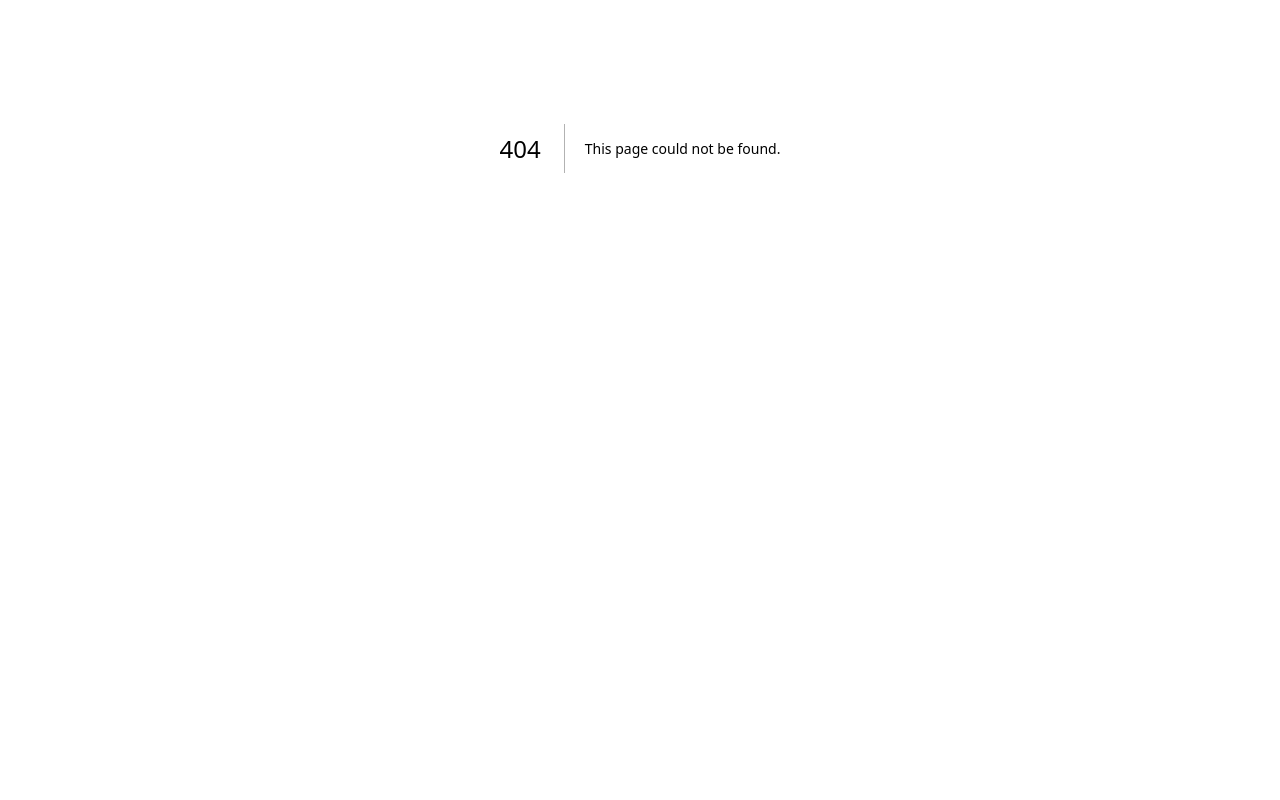
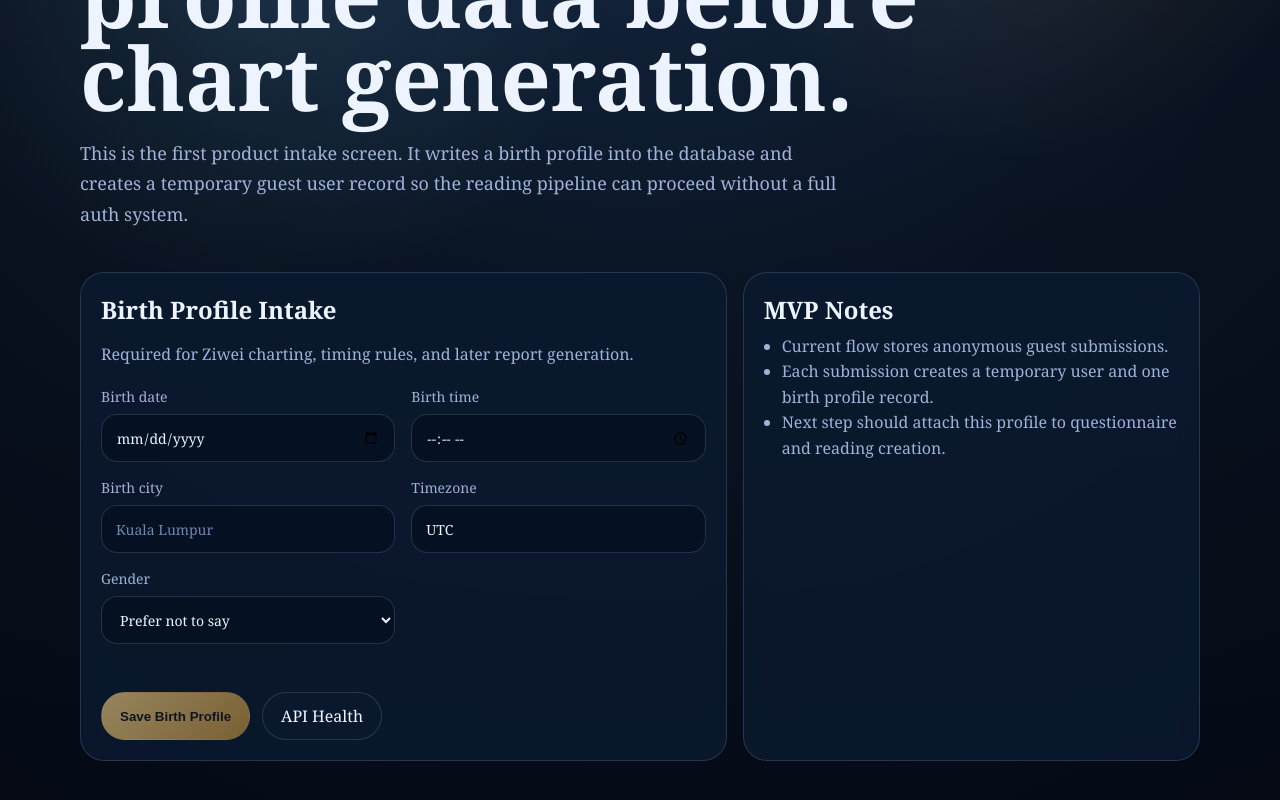
Before and after one commit to ronfatt/5d_destiny, a Next.js app: page /birth-profile in a window 1280 px wide. Before the commit this address had no page. Shown: the part 252-1052 px from the top of the page. Before the commit the page ends 800 px from the top, so only its background shows below. Built offline with nearby package versions, Linux system fonts and the light colour scheme.

Commit message:
Add birth profile intake flow

```diff
--- /dev/null
+++ b/app/api/birth-profiles/route.ts
@@ -0,0 +1,87 @@
+import { Gender, UserStatus } from "@prisma/client";
+import { NextRequest, NextResponse } from "next/server";
+import { prisma } from "@/lib/prisma";
+
+const allowedGenders = new Set<Gender>(["MALE", "FEMALE", "OTHER", "UNSPECIFIED"]);
+
+function isTimeValue(value: string) {
+  return /^([01]\d|2[0-3]):([0-5]\d)$/.test(value);
+}
+
+export async function POST(request: NextRequest) {
+  try {
+    const body = (await request.json()) as {
+      birthDate?: string;
+      birthTime?: string;
+      birthLocation?: string;
+      timezone?: string;
+      gender?: Gender;
+    };
+
+    const birthDate = body.birthDate?.trim();
+    const birthTime = body.birthTime?.trim();
+    const birthLocation = body.birthLocation?.trim();
+    const timezone = body.timezone?.trim();
+    const gender = body.gender && allowedGenders.has(body.gender) ? body.gender : "UNSPECIFIED";
+
+    if (!birthDate || Number.isNaN(Date.parse(birthDate))) {
+      return NextResponse.json({ error: "A valid birth date is required." }, { status: 400 });
+    }
+
+    if (!birthTime || !isTimeValue(birthTime)) {
+      return NextResponse.json({ error: "A valid birth time is required." }, { status: 400 });
+    }
+
+    if (!birthLocation) {
+      return NextResponse.json({ error: "Birth location is required." }, { status: 400 });
+    }
+
+    if (!timezone) {
+      return NextResponse.json({ error: "Timezone is required." }, { status: 400 });
+    }
+
+    const created = await prisma.$transaction(async (tx) => {
+      const guestSeed = crypto.randomUUID();
+      const user = await tx.user.create({
+        data: {
+          email: `guest+${guestSeed}@5ddestiny.local`,
+          passwordHash: `guest:${guestSeed}`,
+          displayName: "Guest User",
+          status: UserStatus.ACTIVE
+        }
+      });
+
+      return tx.birthProfile.create({
+        data: {
+          userId: user.id,
+          birthDate: new Date(`${birthDate}T00:00:00.000Z`),
+          birthTime,
+          birthLocation,
+          timezone,
+          gender,
+          source: "web_mvp_guest"
+        },
+        select: {
+          id: true,
+          birthDate: true,
+          birthTime: true,
+          birthLocation: true,
+          timezone: true,
+          gender: true,
+          createdAt: true,
+          user: {
+            select: {
+              id: true,
+              email: true
+            }
+          }
+        }
+      });
+    });
+
+    return NextResponse.json({ data: created }, { status: 201 });
+  } catch (error) {
+    console.error("POST /api/birth-profiles failed", error);
+    return NextResponse.json({ error: "Unable to save birth profile." }, { status: 500 });
+  }
+}
--- /dev/null
+++ b/app/birth-profile/BirthProfileForm.tsx
@@ -0,0 +1,149 @@
+"use client";
+
+import { FormEvent, useMemo, useState } from "react";
+
+type SubmitState = {
+  status: "idle" | "submitting" | "success" | "error";
+  message?: string;
+  birthProfileId?: string;
+};
+
+const initialState = {
+  birthDate: "",
+  birthTime: "",
+  birthLocation: "",
+  timezone:
+    typeof Intl !== "undefined" ? Intl.DateTimeFormat().resolvedOptions().timeZone : "Asia/Kuala_Lumpur",
+  gender: "UNSPECIFIED"
+};
+
+export function BirthProfileForm() {
+  const [form, setForm] = useState(initialState);
+  const [submitState, setSubmitState] = useState<SubmitState>({ status: "idle" });
+
+  const canSubmit = useMemo(() => {
+    return Boolean(form.birthDate && form.birthTime && form.birthLocation.trim() && form.timezone.trim());
+  }, [form]);
+
+  async function handleSubmit(event: FormEvent<HTMLFormElement>) {
+    event.preventDefault();
+
+    if (!canSubmit) {
+      setSubmitState({ status: "error", message: "Please complete all required fields." });
+      return;
+    }
+
+    setSubmitState({ status: "submitting" });
+
+    try {
+      const response = await fetch("/api/birth-profiles", {
+        method: "POST",
+        headers: {
+          "Content-Type": "application/json"
+        },
+        body: JSON.stringify(form)
+      });
+
+      const payload = (await response.json()) as {
+        error?: string;
+        data?: {
+          id: string;
+        };
+      };
+
+      if (!response.ok || !payload.data) {
+        throw new Error(payload.error || "Failed to save birth profile.");
+      }
+
+      setSubmitState({
+        status: "success",
+        message: "Birth profile saved. You can now connect this flow to chart generation.",
+        birthProfileId: payload.data.id
+      });
+      setForm(initialState);
+    } catch (error) {
+      setSubmitState({
+        status: "error",
+        message: error instanceof Error ? error.message : "Unexpected error."
+      });
+    }
+  }
+
+  return (
+    <form className="intakeForm" onSubmit={handleSubmit}>
+      <div className="fieldGrid">
+        <label>
+          <span>Birth date</span>
+          <input
+            type="date"
+            value={form.birthDate}
+            onChange={(event) => setForm((current) => ({ ...current, birthDate: event.target.value }))}
+            required
+          />
+        </label>
+
+        <label>
+          <span>Birth time</span>
+          <input
+            type="time"
+            value={form.birthTime}
+            onChange={(event) => setForm((current) => ({ ...current, birthTime: event.target.value }))}
+            required
+          />
+        </label>
+
+        <label>
+          <span>Birth city</span>
+          <input
+            type="text"
+            placeholder="Kuala Lumpur"
+            value={form.birthLocation}
+            onChange={(event) => setForm((current) => ({ ...current, birthLocation: event.target.value }))}
+            required
+          />
+        </label>
+
+        <label>
+          <span>Timezone</span>
+          <input
+            type="text"
+            placeholder="Asia/Kuala_Lumpur"
+            value={form.timezone}
+            onChange={(event) => setForm((current) => ({ ...current, timezone: event.target.value }))}
+            required
+          />
+        </label>
+
+        <label>
+          <span>Gender</span>
+          <select
+            value={form.gender}
+            onChange={(event) => setForm((current) => ({ ...current, gender: event.target.value }))}
+          >
+            <option value="UNSPECIFIED">Prefer not to say</option>
+            <option value="MALE">Male</option>
+            <option value="FEMALE">Female</option>
+            <option value="OTHER">Other</option>
+          </select>
+        </label>
+      </div>
+
+      <div className="ctaRow">
+        <button className="button primary" type="submit" disabled={!canSubmit || submitState.status === "submitting"}>
+          {submitState.status === "submitting" ? "Saving..." : "Save Birth Profile"}
+        </button>
+        <a className="button" href="/api/health">
+          API Health
+        </a>
+      </div>
+
+      {submitState.status !== "idle" ? (
+        <div className={`feedback ${submitState.status}`}>
+          <strong>{submitState.status === "success" ? "Saved" : "Status"}</strong>
+          <p>{submitState.message}</p>
+          {submitState.birthProfileId ? <code>{submitState.birthProfileId}</code> : null}
+        </div>
+      ) : null}
+    </form>
+  );
+}
--- /dev/null
+++ b/app/birth-profile/page.tsx
@@ -0,0 +1,33 @@
+import { BirthProfileForm } from "./BirthProfileForm";
+
+export default function BirthProfilePage() {
+  return (
+    <main>
+      <section className="hero heroCompact">
+        <div className="eyebrow">User Input System</div>
+        <h1>Capture birth profile data before chart generation.</h1>
+        <p>
+          This is the first product intake screen. It writes a birth profile into the database and creates a
+          temporary guest user record so the reading pipeline can proceed without a full auth system.
+        </p>
+      </section>
+
+      <section className="grid">
+        <article className="card" style={{ gridColumn: "span 7" }}>
+          <h2>Birth Profile Intake</h2>
+          <p>Required for Ziwei charting, timing rules, and later report generation.</p>
+          <BirthProfileForm />
+        </article>
+
+        <article className="card" style={{ gridColumn: "span 5" }}>
+          <h2>MVP Notes</h2>
+          <ul>
+            <li>Current flow stores anonymous guest submissions.</li>
+            <li>Each submission creates a temporary user and one birth profile record.</li>
+            <li>Next step should attach this profile to questionnaire and reading creation.</li>
+          </ul>
+        </article>
+      </section>
+    </main>
+  );
+}
--- a/app/globals.css
+++ b/app/globals.css
@@ -133,3 +133,79 @@
     grid-column: span 12;
   }
 }
+
+.heroCompact {
+  padding-bottom: 24px;
+}
+
+.intakeForm {
+  display: grid;
+  gap: 20px;
+  margin-top: 20px;
+}
+
+.fieldGrid {
+  display: grid;
+  grid-template-columns: repeat(2, minmax(0, 1fr));
+  gap: 16px;
+}
+
+.fieldGrid label {
+  display: grid;
+  gap: 8px;
+  color: var(--muted);
+  font-size: 14px;
+}
+
+.fieldGrid input,
+.fieldGrid select {
+  width: 100%;
+  min-height: 48px;
+  border-radius: 16px;
+  border: 1px solid var(--line);
+  background: rgba(6, 17, 33, 0.8);
+  color: var(--text);
+  padding: 0 14px;
+  font: inherit;
+}
+
+.fieldGrid input::placeholder {
+  color: #6f86b2;
+}
+
+.feedback {
+  border-radius: 18px;
+  border: 1px solid var(--line);
+  padding: 16px;
+  background: rgba(255, 255, 255, 0.03);
+}
+
+.feedback.success {
+  border-color: rgba(103, 212, 153, 0.5);
+}
+
+.feedback.error {
+  border-color: rgba(255, 124, 124, 0.5);
+}
+
+.feedback p {
+  color: var(--muted);
+  margin: 8px 0 0;
+}
+
+.feedback code {
+  display: inline-block;
+  margin-top: 12px;
+  color: var(--cyan);
+}
+
+.button:disabled {
+  opacity: 0.65;
+  cursor: not-allowed;
+}
+
+@media (max-width: 900px) {
+  .fieldGrid {
+    grid-template-columns: 1fr;
+  }
+}
--- a/app/page.tsx
+++ b/app/page.tsx
@@ -2,7 +2,7 @@
   {
     title: "Core Model",
     description: "Math model, parameter tables, Ziwei mapping, and structure rules.",
-    href: "/api/health"
+    href: "/birth-profile"
   },
   {
     title: "Card System",
@@ -29,7 +29,7 @@
         </p>
         <div className="ctaRow">
           <a className="button primary" href="/api/health">
-            Check API Health
+            Start Birth Intake
           </a>
           <a className="button" href="https://github.com/ronfatt/5d_destiny">
             Open Repository
@@ -50,7 +50,7 @@
         <article className="card" style={{ gridColumn: "span 12" }}>
           <h2>Next build targets</h2>
           <ul>
-            <li>Wire real database connection and first migration.</li>
+            <li>Capture birth profiles and persist them to Supabase.</li>
             <li>Implement birth profile, card draw, questionnaire, and reading endpoints.</li>
             <li>Build report pages from the existing AI report template spec.</li>
           </ul>
```
